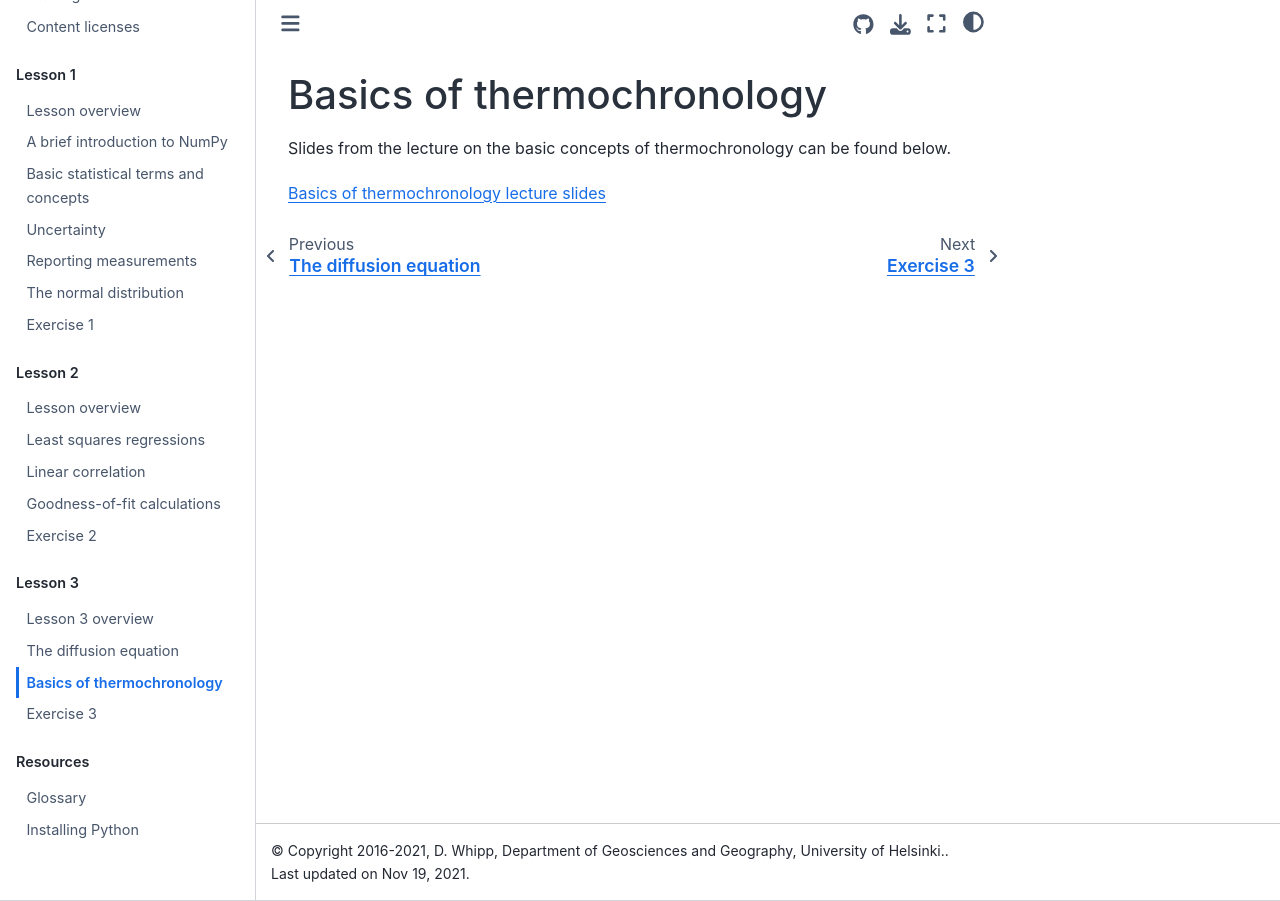
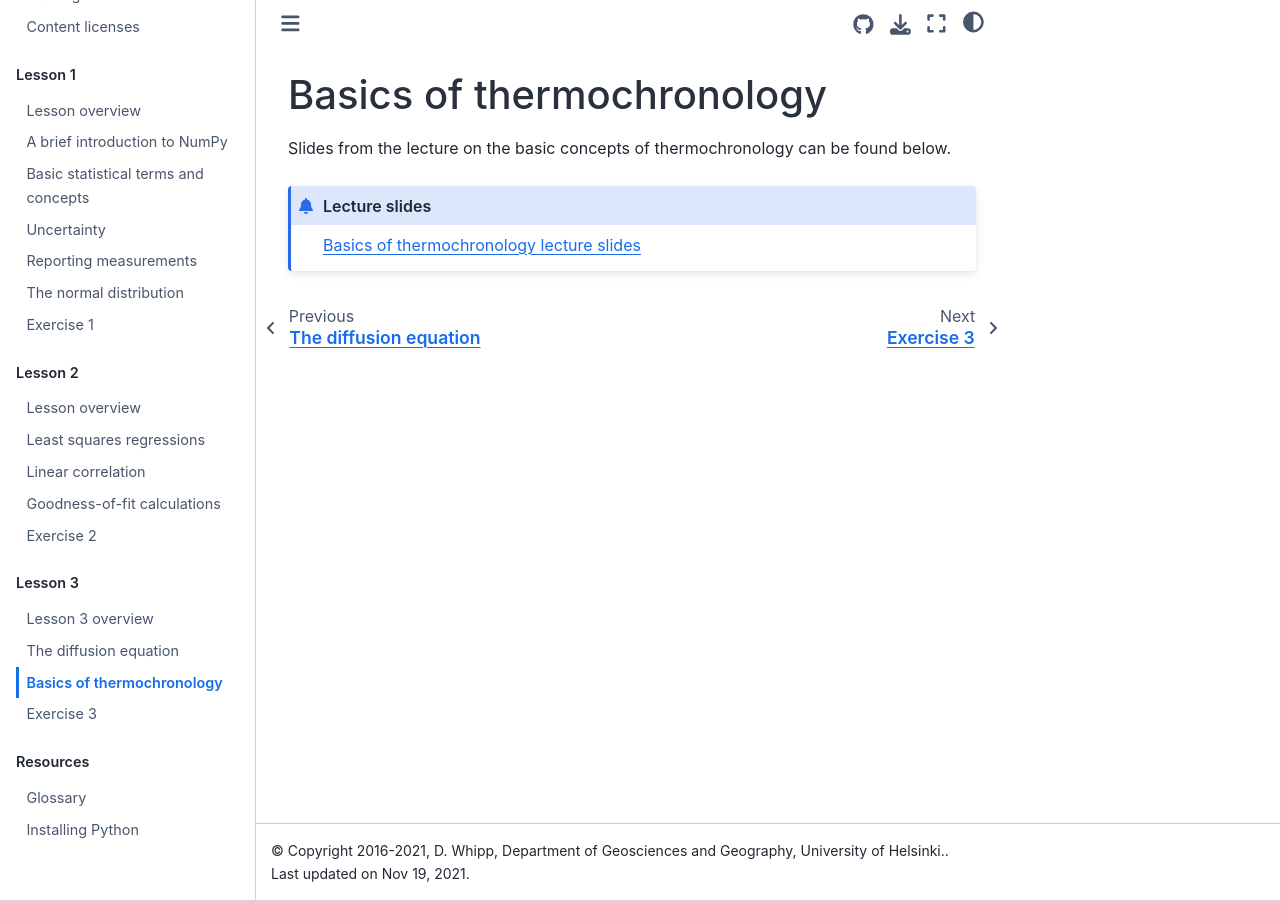
Before and after one commit to IntroQG/site, a Sphinx documentation site: the page built from source/lessons/L3/thermochron-basics.rst, in a window 1280 px wide. Built offline with Sphinx 7.4.7 and the Sphinx Book theme 1.1.4, drawn with Linux system fonts in a browser that asks for light colours.

Commit message:
Minor formatting edit

```diff
--- a/source/lessons/L3/thermochron-basics.rst
+++ b/source/lessons/L3/thermochron-basics.rst
@@ -3,4 +3,6 @@ Basics of thermochronology
 
 Slides from the lecture on the basic concepts of thermochronology can be found below.
 
-`Basics of thermochronology lecture slides <../../_static/slides/L3/Basic-concepts-of-thermochronology.pdf>`__
+.. admonition:: Lecture slides
+
+    `Basics of thermochronology lecture slides <../../_static/slides/L3/Basic-concepts-of-thermochronology.pdf>`__
```
